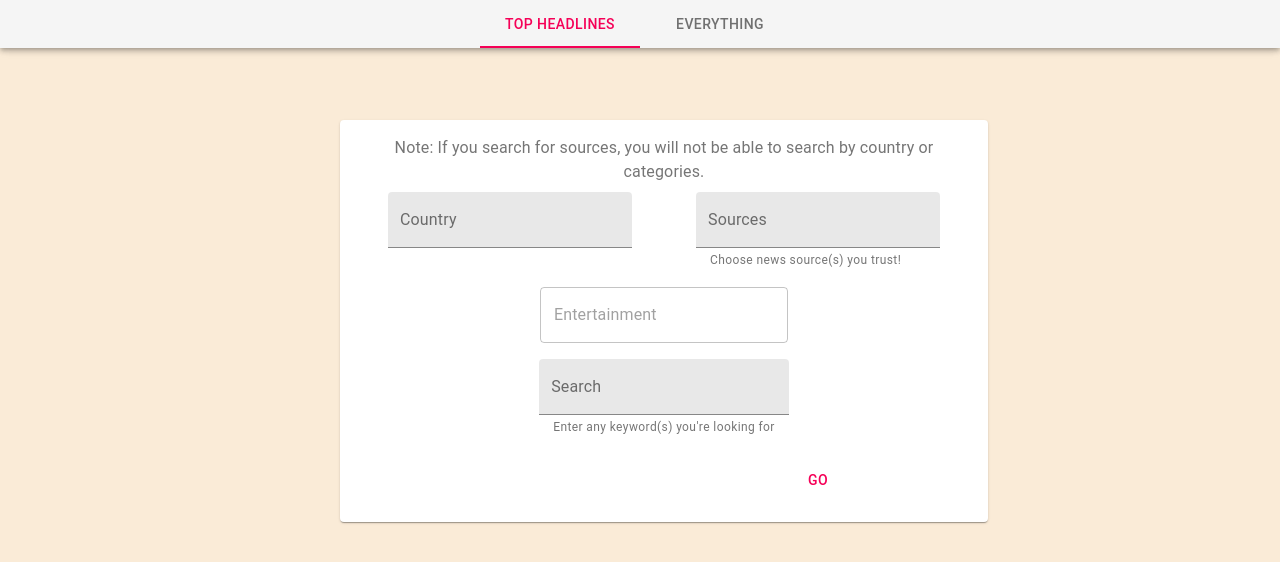
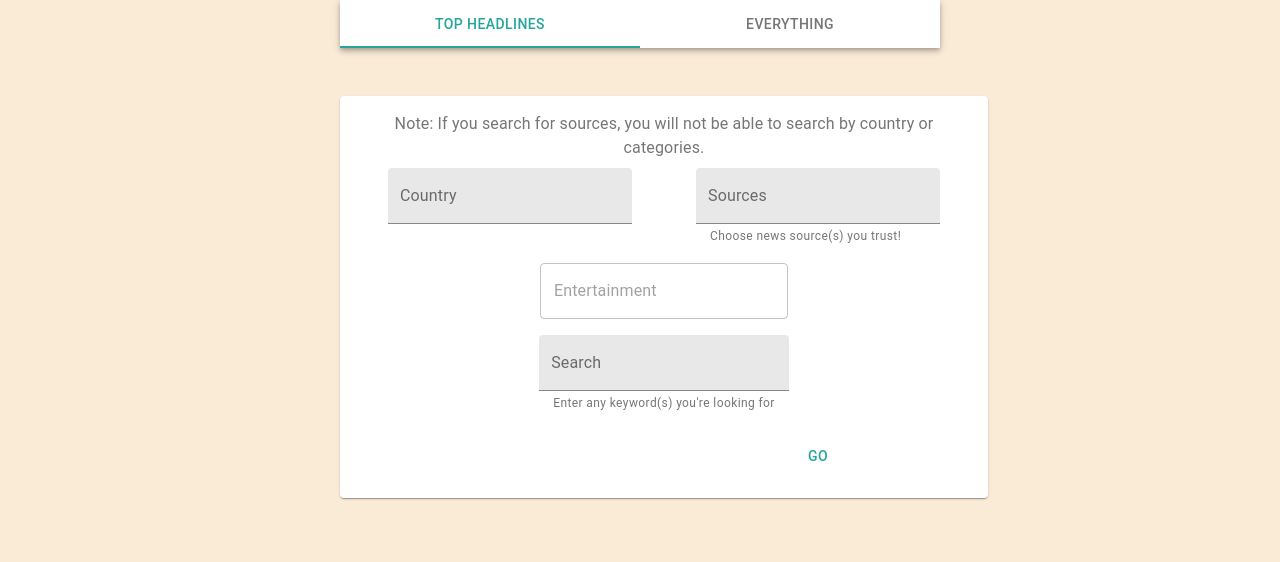
Before and after one commit to rtiw999/Capital-One-Challenge, a React (Create React App) app: page / in a window 1280 px wide. Shown: the top 562 px of the page. Built offline with nearby package versions, Linux system fonts and the light colour scheme.

Commit message:
Managed to recover a file from VSCode cache, may be able to recover more

```diff
--- a/src/Screens/SearchScreen.js
+++ b/src/Screens/SearchScreen.js
@@ -1,13 +1,32 @@
-import React, { Component } from 'react'
-import PropTypes from 'prop-types'
-import TopHead from '../Components/TopHeadForm'
-import Everything from '../Components/EverythingForm'
-import ArticleCard from '../Components/ArticleCard'
-import { Grid, Paper, Typography, AppBar, Tab, Tabs, withStyles } from '@material-ui/core';
+import React, { Component } from 'react';
+import PropTypes from 'prop-types';
+import { Tabs, Paper, AppBar, Tab, withStyles, Grid, Typography, Fade, Grow, createMuiTheme, MuiThemeProvider } from '@material-ui/core';
+import TopHead from '../Components/TopHeadForm';
+import EverythingForm from '../Components/EverythingForm';
+import ArticleCard from '../Components/ArticleCard';
+import { teal } from '@material-ui/core/colors';
 
 const useStyles = theme => ({
     root: {
-        flex: 1,
+        flexGrow: 1,
+        justifyContent: 'space-around',
+        flexDirection: 'row-reverse',
+        alignItems: 'space-between',
+        backgroundColor: '#faebd7'
+    },
+    layout: {
+        justifyContent: 'space-around',
+        flexDirection: 'row-reverse',
+        alignItems: 'space-between',
+        [theme.breakpoints.up(600 + theme.spacing(2) * 2)]: {
+            width: 600,
+            marginLeft: 'auto',
+            marginRight: 'auto',
+        },
+    },
+    paper: {
+        justifyItems: 'space-between',
+        flexDirection: 'column',
         marginTop: theme.spacing(3),
         marginBottom: theme.spacing(3),
         padding: theme.spacing(2),
@@ -17,162 +36,207 @@ const useStyles = theme => ({
             padding: theme.spacing(3),
         },
     },
-    layout: {
-        marginLeft: theme.spacing(2),
-        marginRight: theme.spacing(2),
-        [theme.breakpoints.up(600 + theme.spacing(2) * 2)]: {
-          width: 600,
-          marginLeft: 'auto',
-          marginRight: 'auto',
+    cards: {
+        direction: 'row',
+        justify: 'center',
+        alignItems: 'center',
+        [theme.breakpoints.up(600 + theme.spacing(3) * 2)]: {
+            marginTop: theme.spacing(2),
+            marginBottom: theme.spacing(2),
+            padding: theme.spacing(7),
         },
     },
-      paper: {
-        marginTop: theme.spacing(3),
-        marginBottom: theme.spacing(3),
-        padding: theme.spacing(2),
-        [theme.breakpoints.up(600 + theme.spacing(3) * 2)]: {
-          marginTop: theme.spacing(6),
-          marginBottom: theme.spacing(6),
-          padding: theme.spacing(3),
+});
+
+const overallTheme = createMuiTheme({
+    palette: {
+        primary: {
+            main: teal[200]
         },
+        secondary: {
+            main: teal[400],
           },
-      buttons: {
-        display: 'flex',
-        justifyContent: 'flex-end',
-      },
-})
+    }
+});
 
-const endpoints = [{ name: "Top headlines", endpoint: 'top-headlines' }, { name: "Everything", endpoint: 'everything' }];
-const baseURL = new URL('https://newsapi.org/v2/');
+const baseURL = new URL("https://newsapi.org/v2/");
+const endpoints = [{ name: "Top Headlines", value: "top-headlines" }, { name: "Everything", value: "everything" }]
 
 class SearchScreen extends Component {
     constructor(props) {
         super(props);
         this.state = {
             tab: 0,
-            ep: endpoints[0].endpoint,
-            url: "",
-            jsonData: null
-        }
+            ep: endpoints[0].value,
+            jsonInfo: null,
+            loading: false,
+            qParams: "",
+            url: ""
         }
 
-    componentDidUpdate() {
-        if (this.state.url !== "") {
-            fetch(this.state.url)
-                .then(res => res.json())
-                .then(parsedData => {
-                    this.setState({
-                        jsonData: parsedData,
-                        url: ""
-                    })
-                })
-                .catch(err => console.error(err));
     }
 
-        console.log(this.state.jsonData);
+    // Used to make API calls to the NewsAPI whenever the proper url is constructed
+    componentDidUpdate() {
+        if ("" !== this.state.url) {
+            const query = this.state.url + this.state.qParams;
+
+            fetch(query)
+                .then(res => res.json())
+                .then(parsed => {
+                    this.setState({
+                        loading: true,
+                        jsonInfo: parsed
+                    })
+                }).catch(e => { console.error(e) });
+
+            this.setState({ url: "" });
         }
 
-    a11yProps = (index) => {
+        console.log(this.state.jsonInfo);
+    }
+
+    a11yProps(index) {
         return {
             id: `full-width-tab-${index}`,
             'aria-controls': `full-width-tabpanel-${index}`,
         };
     }
 
-    handleChange = (event, newValue) => {
-        this.setState({
-            tab: newValue,
-            ep: endpoints[newValue].endpoint
-        })
+    setTab = (newVal) => {
+        this.setState({ tab: newVal });
     }
 
-    handleParams = (params) => {
+    setEP = (newVal) => {
+        this.setState({ ep: endpoints[newVal].value });
+    }
+
+    handleChange = (event, newValue) => {
+        let index = newValue;
+        this.setTab(index);
+        this.setEP(index);
+    }
+
+    handleFetch = (params) => {
         let URL = baseURL.toString();
         URL = URL.replace('v2/', `v2/${this.state.ep}?`);
-        console.log(URL);
-        URL = URL + params.toString();
-        console.log("Should be change now: " + URL)
 
-        this.setState({ url: URL });
+        this.setState({
+            loading: false,
+            url: URL,
+            qParams: params
+        });
     }
 
-    displayForm = () => {
-        switch (this.state.tab) {
+    /*
+        A method that will render the correct form depending upon the setting of the App Bar at the top of the page.
+    */
+    getForm = (tab) => {
+        switch (tab) {
             case 0:
                 return (
-                    <>
-                        <TopHead getParams={this.handleParams} />
-                    </>
+                    <React.Fragment>
+                        <TopHead getParams={this.handleFetch} />
+                    </React.Fragment>
                 );
             case 1:
                 return (
-                    <>
-                        <Everything getParams={this.handleParams} />
-                    </>
+                    <React.Fragment>
+                        <EverythingForm getParams={this.handleFetch} />
+                    </React.Fragment>
                 );
             default:
                 return (
-                    <>
-                        <TopHead getParams={this.handleParams} />
-                    </>
-                )
+                    <React.Fragment>
+                        <Typography variant='h6' color='secondary' align='center' font='Roboto'>
+                            Note: If you search using sources, your will not be able to search by country or categories.
+                        </Typography>
+                        <TopHead getParams={this.handleFetch} />
+                    </React.Fragment>
+                );
         }
     }
 
-    displayCards = () => {
-        if (this.state.jsonData.status !== "ok") {
+    /*
+        A method that display all of the articles returned by the fetch request with the user's parameters. If there are
+        no results, then it will print that there are no results.
+    */
+    displayArticles = () => {
+        if (this.state.jsonInfo === null) {
+            return null;
+        } else if (this.state.jsonInfo.status === "error") {
             return (
+                <>
                     <Grid container justify='center'>
-                    <Grid item>
-                        <Typography color='error' variant='h2'> Unfortunately, the network request failed. Please try again. </Typography>
+                        <Grid item alignContent='center' >
+                            <Typography variant='h4' color='error'>{this.state.jsonInfo.status.message}</Typography>
                         </Grid>
                     </Grid>
-            )
-        } else if (this.state.jsonData.totalResults === 0) {
+                </>
+            );
+        } else {
+            if (this.state.jsonInfo.totalResults === 0) {
                 return (
-                <Grid container justify='center'>
-                    <Grid item>
-                        <Typography color='error' variant='h2'> Unfortunately your search didn't turn up anything. Please try again. </Typography>
-                    </Grid>
-                </Grid>
-            )
+                    <>
+                        <Fade in={this.state.loading}>
+                            <Typography color='error' component='header' variant='h5'>
+                                Unfortunately, there are no results for this search. Please try again.
+                             </Typography>
+                        </Fade>
+                    </>
+                );
             } else {
                 return (
-                <Grid container direction='row' className={this.props.paper} justify='center' alignItems='center'>
-                    {this.state.jsonData.articles.map(thingy => (
+                    <>
+                        <Grid
+                            container
+                            className={this.props.classes.cards}
+                        >
+                            {this.state.jsonInfo.articles.map((thingy) => (
                                 <Grid item xs={4}>
-                            <ArticleCard article={thingy}/>
+                                    <Grow in={this.state.loading} timeout={{ appear: 2000 }}>
+                                        <div>
+                                            <ArticleCard
+                                                key={thingy.source.id}
+                                                article={thingy}
+                                            />
+                                        </div>
+                                    </Grow>
                                 </Grid>
                             ))}
                         </Grid>
-            )
+                    </>
+                );
+            }
         }
     }
 
     render() {
-        const {classes} = this.props;
+        const { classes } = this.props;
         return (
             <div className={classes.root}>
+                <MuiThemeProvider theme={overallTheme}>
                     <Grid container className={classes.layout}>
-                    <AppBar position="fixed" color='default'>
+                        <AppBar position="static" color="inherit">
                             <Tabs
                                 value={this.state.tab}
-                            onChange={this.handleChange}
                                 indicatorColor="secondary"
                                 textColor="secondary"
-                            centered
+                                onChange={this.handleChange}
+                                variant="fullWidth"
                             >
-                            <Tab label={endpoints[0].name} {...this.a11yProps(0)} />
-                            <Tab label={endpoints[1].name} {...this.a11yProps(1)} />
+                                <Tab value={0} label={endpoints[0].name} {...this.a11yProps(0)} />
+                                <Tab value={1} label={endpoints[1].name} {...this.a11yProps(1)} />
                             </Tabs>
                         </AppBar>
                         <Paper className={classes.paper}>
-                        {this.displayForm()}
+                            {this.getForm(this.state.tab)}
                         </Paper>
                     </Grid>
-                {this.state.jsonData === null ? null : this.displayCards()}
+                    {this.displayArticles()}
+                </MuiThemeProvider>
             </div>
-        )
+        );
     }
 }
 
```
Also changed, not shown: src/Screens/._SearchScreen.js (added). Lines whose indentation alone changed are shown as unchanged.
